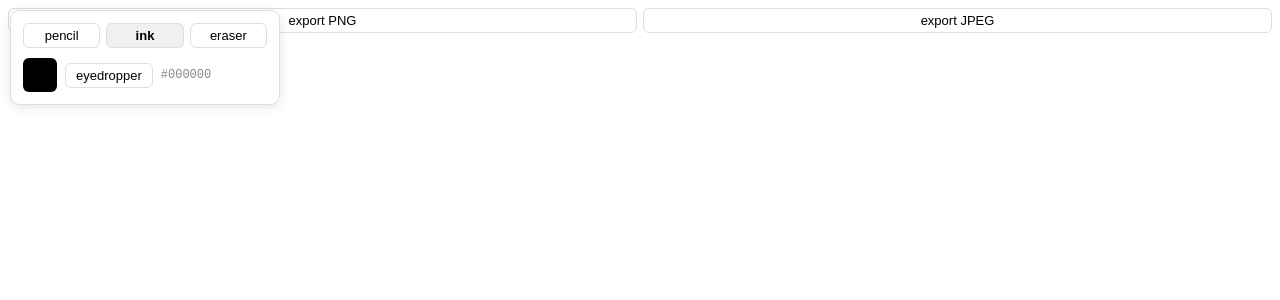
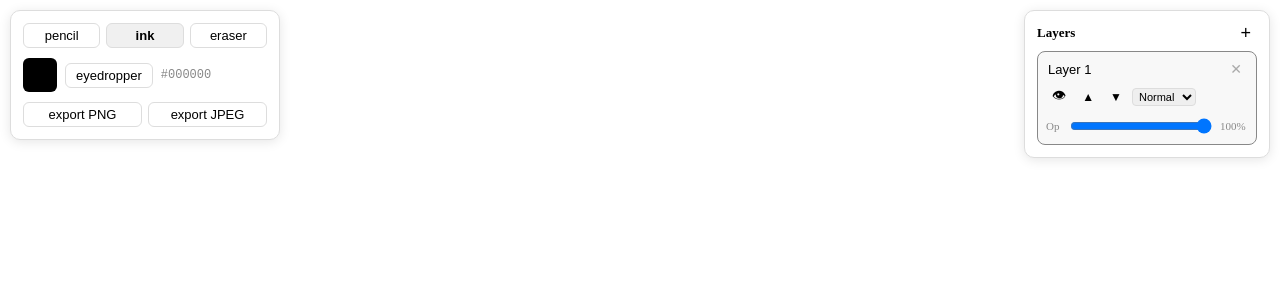
Before and after one commit to SergioSRcode/GitCreative-Frontend, a React (Vite) app: page / in a window 1280 px wide. Shown: the top 300 px of the page. Built offline with nearby package versions, Linux system fonts and the light colour scheme.

Commit message:
implemented LayerPanel component and wired it all up into Canvas.tsx

```diff
--- a/src/components/Canvas.tsx
+++ b/src/components/Canvas.tsx
@@ -1,29 +1,27 @@
-import { useEffect, useRef, useState } from "react";
-import type { StrokePoint, Stroke } from "../types/stroke";
-import type { Layer } from "../types/layer";
-import type { Brush, BrushType } from "../types/brush";
-import type { HSVColor, RGBColor } from "../types/color";
-import { hsvToRgb, rgbToHsv, rgbToHex } from "../utils/color";
-import { resample, smooth } from "../utils/stroke";
-import { BrushRenderer } from "../rendering/BrushRenderer";
-import { Compositor } from "../rendering/Compositor";
-import { createLayer } from "../rendering/createLayer";
-import { sampleColorFromLayer } from "../utils/eyedropper";
-import { ColorPicker } from "./ColorPicker";
-import { RecentColors } from "./RecentColors";
-import type { ExportFormat } from "../utils/export";
-import { exportCanvas } from "../utils/export";
-// import { StrokeRenderer } from "../rendering/StrokeRenderer";
+import { useEffect, useRef, useState } from 'react';
+import type { StrokePoint, Stroke } from '../types/stroke';
+import type { Brush, BrushType } from '../types/brush';
+import type { HSVColor, RGBColor } from '../types/color';
+import { hsvToRgb, rgbToHsv, rgbToHex } from '../utils/color';
+import { resample, smooth } from '../utils/stroke';
+import { BrushRenderer } from '../rendering/BrushRenderer';
+import { Compositor } from '../rendering/Compositor';
+import { sampleColorFromLayer } from '../utils/eyedropper';
+import { exportCanvas } from '../utils/export';
+import type { ExportFormat } from '../utils/export';
+import { useLayers } from '../hooks/useLayers';
+import { ColorPicker } from './ColorPicker';
+import { RecentColors } from './RecentColors';
+import { LayerPanel } from './LayerPanel';
 
-const MAX_RECENT = 10;
+const MAX_RECENT = 10
 
 export function Canvas() {
   const canvasRef = useRef<HTMLCanvasElement>(null);
   const glRef = useRef<WebGL2RenderingContext | null>(null);
   const rendererRef = useRef<BrushRenderer | null>(null);
   const compositorRef = useRef<Compositor | null>(null);
-  const layersRef = useRef<Layer[]>([]);
-  const isDrawing = useRef(false); // useRef avoids rerenders of the Canvas component
+  const isDrawing = useRef(false);
   const currentPoints = useRef<StrokePoint[]>([]);
 
   const [brushType, setBrushType] = useState<BrushType>('ink');
@@ -32,15 +30,20 @@ export function Canvas() {
   const [eyedropper, setEyedropper] = useState(false);
   const [showPicker, setShowPicker] = useState(false);
 
-  const rgb = hsvToRgb(hsvColor);
+  const {
+    layers, activeLayer, activeLayerId, setActiveLayerId,
+    init, addLayer, deleteLayer, moveLayer,
+    setVisibility, setOpacity, setBlendMode, renameLayer,
+  } = useLayers();
+
+  const rgb: RGBColor = hsvToRgb(hsvColor);
   const brush: Brush = {
-    type: brushType,
-    size: brushType === 'pencil' ? 18 : brushType === 'eraser' ? 40 : 10,
+    type:    brushType,
+    size:    brushType === 'pencil' ? 18 : brushType === 'eraser' ? 40 : 10,
     opacity: 1.0,
-    color: [rgb.r, rgb.g, rgb.b],
+    color:   [rgb.r, rgb.g, rgb.b],
   };
 
-  // resizes canvas to actual display size of the device
   function resizeCanvas(canvas: HTMLCanvasElement) {
     const dpr = window.devicePixelRatio || 1;
     const displayWidth = Math.round(canvas.clientWidth * dpr);
@@ -58,45 +61,41 @@ export function Canvas() {
     const dpr = window.devicePixelRatio || 1;
 
     return {
-      x: (e.clientX - rect.left) * dpr,
-      y: (e.clientY - rect.top) * dpr,
-      // Mice report 0.5, styluses report 0–1
-      pressure: e.pressure > 0 ? e.pressure : 0.5,
+      x:         (e.clientX - rect.left) * dpr,
+      y:         (e.clientY - rect.top)  * dpr,
+      pressure:  e.pressure > 0 ? e.pressure : 0.5,
       timeStamp: e.timeStamp,
-    }
+    };
   }
 
-  // composites all layers onto the visible screen
   function compositeToScreen() {
     const gl = glRef.current!;
     const canvas = canvasRef.current!;
 
-    gl.bindFramebuffer(gl.FRAMEBUFFER, null)  // null = the screen
+    gl.bindFramebuffer(gl.FRAMEBUFFER, null);
     gl.viewport(0, 0, canvas.width, canvas.height);
-    gl.clearColor(1, 1, 1, 1);  // white page background
+    gl.clearColor(1, 1, 1, 1);
     gl.clear(gl.COLOR_BUFFER_BIT);
-    // Enables blending so transparent layer areas show what's beneath
     gl.enable(gl.BLEND);
-    gl.blendFuncSeparate(gl.SRC_ALPHA, gl.ONE_MINUS_SRC_ALPHA, gl.ONE, gl.ONE_MINUS_SRC_ALPHA);
+    gl.blendFuncSeparate(
+      gl.SRC_ALPHA, gl.ONE_MINUS_SRC_ALPHA,
+      gl.ONE,       gl.ONE_MINUS_SRC_ALPHA
+    );
 
-    for (const layer of layersRef.current) {
+    for (const layer of layers) {
       if (!layer.visible) continue;
-      compositorRef.current!.drawLayer(layer);
+      compositorRef.current!.drawLayer(layer, canvas.width, canvas.height);
     }
   }
 
-  // render the in-progress stroke into the active layer's texture
   function renderCurrentStrokeToLayer() {
     const gl = glRef.current!;
-    const renderer = rendererRef.current!;
-    const activeLayer = layersRef.current[0];  // single layer for now
-
+    if (!activeLayer) return;
     if (currentPoints.current.length < 2) return;
 
-    // Spacing scales with brush size — denser dabs for smaller brushes
-    const spacing = Math.max(brush.size * 0.15, 1);
+    const spacing   = Math.max(brush.size * 0.15, 1);
     const resampled = resample(currentPoints.current, spacing);
-    const smoothed = smooth(resampled, 1);
+    const smoothed  = smooth(resampled, 1);
 
     const stroke: Stroke = {
       id: 'current',
@@ -104,13 +103,17 @@ export function Canvas() {
       color: brush.color,
       size: brush.size,
       opacity: brush.opacity,
-    }
+    };
 
-    renderer.render(stroke, brush, activeLayer.framebuffer, gl.canvas.width, gl.canvas.height);
+    rendererRef.current!.render(
+      stroke, brush,
+      activeLayer.framebuffer,
+      gl.canvas.width, gl.canvas.height
+    );
+
     compositeToScreen();
   }
 
-  // adds current color to recents, avoids duplicates
   function pushRecentColor(color: RGBColor) {
     const hex = rgbToHex(color);
 
@@ -121,17 +124,12 @@ export function Canvas() {
   }
 
   function onPointerDown(e: React.PointerEvent<HTMLCanvasElement>) {
-    // Eyedropper mode - takes a sample on click instead of drawing
     if (eyedropper) {
-      const gl = glRef.current!;
+      const gl     = glRef.current!;
       const canvas = canvasRef.current!;
-      const point = getPoint(e);
+      const point  = getPoint(e);
       const sampled = sampleColorFromLayer(
-        gl,
-        layersRef.current[0],
-        point.x,
-        point.y,
-        canvas.height
+        gl, layers[0], point.x, point.y, canvas.height
       );
 
       setHsvColor(rgbToHsv(sampled));
@@ -140,21 +138,18 @@ export function Canvas() {
       return;
     }
 
-    // avoids cutting off the event when the pointer leaves the canvas while drawing
     canvasRef.current!.setPointerCapture(e.pointerId);
-    isDrawing.current = true;
+    isDrawing.current     = true;
     currentPoints.current = [getPoint(e)];
+
     pushRecentColor(rgb);
   }
 
   function onPointerMove(e: React.PointerEvent<HTMLCanvasElement>) {
-    // conditional makes sure the pointer isn't drawing while hovering
     if (!isDrawing.current) return;
 
     currentPoints.current.push(getPoint(e));
     renderCurrentStrokeToLayer();
-
-    // keeps last point as the new segment start
     currentPoints.current = currentPoints.current.slice(-1);
   }
 
@@ -170,44 +165,34 @@ export function Canvas() {
   async function handleExport(format: ExportFormat) {
     const gl = glRef.current!;
     const canvas = canvasRef.current!;
-
-    await exportCanvas(
-      gl,
-      layersRef.current,
-      canvas.width,
-      canvas.height,
-      format,
-      'my-painting'
-    );
+    await exportCanvas(gl, layers, canvas.width, canvas.height, format, 'my-painting');
   }
 
   useEffect(() => {
     const canvas = canvasRef.current!;
     const gl = canvas.getContext('webgl2');
-    if (!gl) {
-      console.error('WebGL2 not supported by the browser');
-      return;
-    }
+    if (!gl) { console.error('WebGL2 not supported'); return };
 
     glRef.current = gl;
     rendererRef.current = new BrushRenderer(gl);
     compositorRef.current = new Compositor(gl);
-    layersRef.current = [createLayer(gl, canvas.width, canvas.height, 'Layer 1')];
 
     resizeCanvas(canvas);
-    compositeToScreen();
+    init(gl, canvas.width, canvas.height);
 
-    // resizes with each window change
     function handleResize() {
       resizeCanvas(canvas);
       compositeToScreen();
     }
 
     window.addEventListener('resize', handleResize);
-
-    // listener cleanup on unmount
     return () => window.removeEventListener('resize', handleResize);
   }, []);
+
+  // Re-composite whenever layer state changes (visibility, opacity, order, blend mode)
+  useEffect(() => {
+    if (glRef.current && compositorRef.current) compositeToScreen();
+  }, [layers]);
 
   const currentHex = rgbToHex(rgb);
 
@@ -222,7 +207,6 @@ export function Canvas() {
         boxShadow: '0 2px 12px rgba(0,0,0,0.1)',
         width: 244,
       }}>
-
         {/* Brush selector */}
         <div style={{ display: 'flex', gap: 6 }}>
           {(['pencil', 'ink', 'eraser'] as BrushType[]).map(type => (
@@ -230,18 +214,17 @@ export function Canvas() {
               key={type}
               onClick={() => { setBrushType(type); setEyedropper(false) }}
               style={{
-                flex: 1, padding: '4px 0', borderRadius: 6, border: '1px solid #ddd',
+                flex: 1, padding: '4px 0', borderRadius: 6,
+                border: '1px solid #ddd',
                 background: brushType === type && !eyedropper ? '#f0f0f0' : 'white',
                 fontWeight: brushType === type && !eyedropper ? 600 : 400,
                 cursor: 'pointer', fontSize: 13,
               }}
-            >
-              {type}
-            </button>
+            >{type}</button>
           ))}
         </div>
 
-        {/* Color swatch + eyedropper toggle */}
+        {/* Color swatch + eyedropper */}
         <div style={{ display: 'flex', gap: 8, alignItems: 'center' }}>
           <div
             onClick={() => setShowPicker(p => !p)}
@@ -255,22 +238,19 @@ export function Canvas() {
           />
           <button
             onClick={() => setEyedropper(e => !e)}
-            title="Eyedropper"
             style={{
               padding: '4px 10px', borderRadius: 6,
               border: '1px solid #ddd',
               background: eyedropper ? '#f0f0f0' : 'white',
               cursor: 'pointer', fontSize: 13,
             }}
-          >
-            eyedropper
-          </button>
+          >eyedropper</button>
           <span style={{ fontSize: 12, color: '#888', fontFamily: 'monospace' }}>
             {currentHex}
           </span>
         </div>
 
-        {/* Inline color picker — shown/hidden by clicking the swatch */}
+        {/* Color picker */}
         {showPicker && (
           <>
             <ColorPicker color={hsvColor} onChange={setHsvColor} />
@@ -280,33 +260,39 @@ export function Canvas() {
             />
           </>
         )}
-      </div>
 
         {/* Export */}
         <div style={{ display: 'flex', gap: 6 }}>
+          {(['png', 'jpeg'] as ExportFormat[]).map(fmt => (
             <button
-          onClick={() => handleExport('png')}
+              key={fmt}
+              onClick={() => handleExport(fmt)}
               style={{
                 flex: 1, padding: '4px 0', borderRadius: 6,
                 border: '1px solid #ddd', background: 'white',
                 cursor: 'pointer', fontSize: 13,
               }}
-        >
-          export PNG
-        </button>
-        <button
-          onClick={() => handleExport('jpeg')}
-          style={{
-            flex: 1, padding: '4px 0', borderRadius: 6,
-            border: '1px solid #ddd', background: 'white',
-            cursor: 'pointer', fontSize: 13,
-          }}
-        >
-          export JPEG
-        </button>
+            >export {fmt.toUpperCase()}</button>
+          ))}
+        </div>
       </div>
 
-      {/* Canvas cursor hint when eyedropper is active */}
+      {/* Layer panel */}
+      <LayerPanel
+        layers={layers}
+        activeLayerId={activeLayerId}
+        onSelect={setActiveLayerId}
+        onAdd={addLayer}
+        onDelete={deleteLayer}
+        onMoveUp={id => moveLayer(id, 'up')}
+        onMoveDown={id => moveLayer(id, 'down')}
+        onVisibility={setVisibility}
+        onOpacity={setOpacity}
+        onBlendMode={setBlendMode}
+        onRename={renameLayer}
+      />
+
+      {/* Canvas */}
       <canvas
         ref={canvasRef}
         style={{
@@ -320,5 +306,5 @@ export function Canvas() {
         onPointerLeave={onPointerUp}
       />
     </>
-  );
+  )
 }
--- /dev/null
+++ b/src/components/LayerPanel.tsx
@@ -0,0 +1,132 @@
+import type { Layer, BlendMode } from "../types/layer";
+import { BLEND_MODES } from "../types/layer";
+
+type Props = {
+  layers: Layer[],
+  activeLayerId: string | null,
+  onSelect: (id: string) => void,
+  onAdd: () => void,
+  onDelete: (id: string) => void,
+  onMoveUp: (id: string) => void,
+  onMoveDown: (id: string) => void,
+  onVisibility: (id: string, visible: boolean) => void,
+  onOpacity: (id: string, opacity: number) => void,
+  onBlendMode: (id: string, blendMode: BlendMode) => void,
+  onRename: (id: string, name: string) => void,
+};
+
+export function LayerPanel({
+  layers, activeLayerId,
+  onSelect, onAdd, onDelete, onMoveUp, onMoveDown,
+  onVisibility, onOpacity, onBlendMode, onRename
+}: Props) {
+  // Reverses for display only => top layer on top
+  // spread avoids mutating the array
+  const displayed = [...layers].reverse();
+
+  return (
+    <div style={{
+      position: 'absolute', top: 10, right: 10, zIndex: 10,
+      background: 'white', border: '1px solid #ddd',
+      borderRadius: 10, padding: 12, width: 220,
+      boxShadow: '0 2px 12px rgba(0,0,0,0.1)',
+      display: 'flex', flexDirection: 'column', gap: 8,
+    }}>
+
+      {/* Panel header */}
+      <div style={{ display: 'flex', justifyContent: 'space-between', alignItems: 'center' }}>
+        <span style={{ fontSize: 13, fontWeight: 600 }}>Layers</span>
+        <button
+          onClick={onAdd}
+          title="Add layer"
+          style={{ fontSize: 18, border: 'none', background: 'none', cursor: 'pointer', lineHeight: 1 }}
+        >+</button>
+      </div>
+
+      {/* Layer rows */}
+      {displayed.map(layer => (
+        <div
+          key={layer.id}
+          onClick={() => onSelect(layer.id)}
+          style={{
+            border: `1px solid ${layer.id === activeLayerId ? '#888' : '#eee'}`,
+            borderRadius: 8, padding: 8,
+            background: layer.id === activeLayerId ? '#f8f8f8' : 'white',
+            cursor: 'pointer',
+            display: 'flex', flexDirection: 'column', gap: 6,
+          }}
+        >
+          {/* Name + delete */}
+          <div style={{ display: 'flex', justifyContent: 'space-between', alignItems: 'center' }}>
+            <input
+              value={layer.name}
+              onChange={e => onRename(layer.id, e.target.value)}
+              onClick={e => e.stopPropagation()}
+              aria-label={`Layer name: ${layer.name}`}
+              style={{
+                border: 'none', background: 'none',
+                fontSize: 13, fontWeight: 500,
+                width: '100%', cursor: 'text',
+              }}
+            />
+            <button
+              onClick={e => { e.stopPropagation(); onDelete(layer.id) }}
+              title="Delete layer"
+              style={{ border: 'none', background: 'none', cursor: 'pointer', fontSize: 14, color: '#aaa' }}
+            >✕</button>
+          </div>
+
+          {/* Visibility + reorder + blend mode */}
+          <div style={{ display: 'flex', gap: 4, alignItems: 'center' }}>
+            <button
+              onClick={e => { e.stopPropagation(); onVisibility(layer.id, !layer.visible) }}
+              title={layer.visible ? 'Hide' : 'Show'}
+              style={{ border: 'none', background: 'none', cursor: 'pointer', fontSize: 14 }}
+            >{layer.visible ? '👁' : '🙈'}</button>
+
+            <button
+              onClick={e => { e.stopPropagation(); onMoveUp(layer.id) }}
+              title="Move up"
+              style={{ border: 'none', background: 'none', cursor: 'pointer', fontSize: 12 }}
+            >▲</button>
+
+            <button
+              onClick={e => { e.stopPropagation(); onMoveDown(layer.id) }}
+              title="Move down"
+              style={{ border: 'none', background: 'none', cursor: 'pointer', fontSize: 12 }}
+            >▼</button>
+
+            {/* Blend mode — driven by BLEND_MODES constant, not hardcoded */}
+            <select
+              value={layer.blendMode}
+              onChange={e => { e.stopPropagation(); onBlendMode(layer.id, e.target.value as BlendMode) }}
+              onClick={e => e.stopPropagation()}
+              title="Blend mode"
+              style={{ fontSize: 11, border: '1px solid #ddd', borderRadius: 4, padding: '1px 2px' }}
+            >
+              {BLEND_MODES.map(({ value, label }) => (
+                <option key={value} value={value}>{label}</option>
+              ))}
+            </select>
+          </div>
+
+          {/* Opacity slider */}
+          <div style={{ display: 'flex', alignItems: 'center', gap: 6 }}>
+            <span style={{ fontSize: 11, color: '#888', minWidth: 16 }}>Op</span>
+            <input
+              type="range" min={0} max={1} step={0.01}
+              value={layer.opacity}
+              onChange={e => onOpacity(layer.id, parseFloat(e.target.value))}
+              onClick={e => e.stopPropagation()}
+              aria-label={`Opacity for ${layer.name}`}
+              style={{ flex: 1 }}
+            />
+            <span style={{ fontSize: 11, color: '#888', minWidth: 28 }}>
+              {Math.round(layer.opacity * 100)}%
+            </span>
+          </div>
+        </div>
+      ))}
+    </div>
+  );
+}
--- a/src/hooks/useLayers.ts
+++ b/src/hooks/useLayers.ts
@@ -1,15 +1,16 @@
-import { useState } from "react";
+import { useState, useRef } from "react";
 import type { Layer, BlendMode } from "../types/layer";
 import { createLayer } from "../rendering/createLayer";
 
-export function useLayers(gl: WebGL2RenderingContext | null) {
+export function useLayers() {
+  const glRef = useRef<WebGL2RenderingContext | null>(null);
   const [layers, setLayers] = useState<Layer[]>([]);
   const [activeLayerId, setActiveLayerId] = useState<string | null>(null);
 
   const activeLayer = layers.find(layer => layer.id === activeLayerId) ?? layers[0] ?? null;
 
-  function init(width: number, height: number) {
-    if (!gl) return;
+  function init(gl: WebGL2RenderingContext, width: number, height: number) {
+    glRef.current = gl;
 
     const first = createLayer(gl, width, height, 'Layer 1');
     setLayers([first]);
@@ -17,6 +18,7 @@ export function useLayers(gl: WebGL2RenderingContext | null) {
   }
 
   function addLayer() {
+    const gl = glRef.current;
     if (!gl) return;
 
     const canvas = gl.canvas as HTMLCanvasElement;
```
Lines whose indentation alone changed are shown as unchanged.
